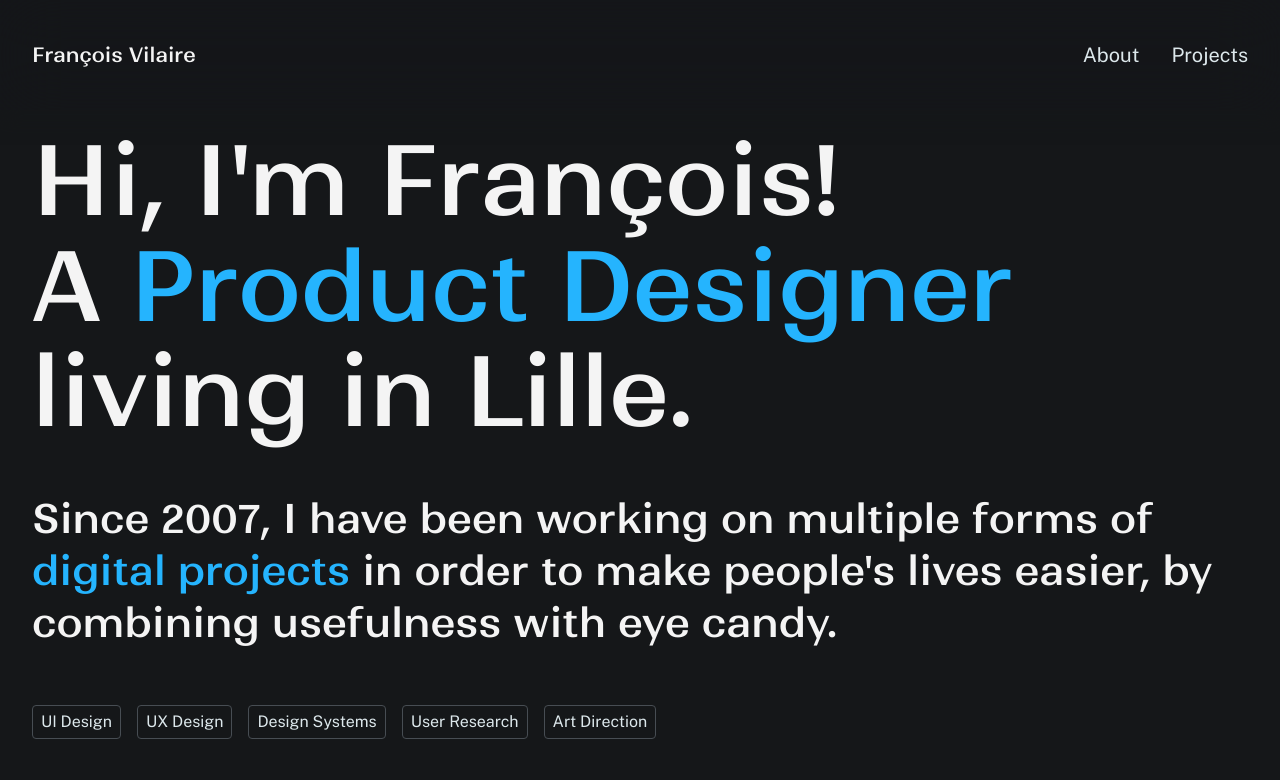
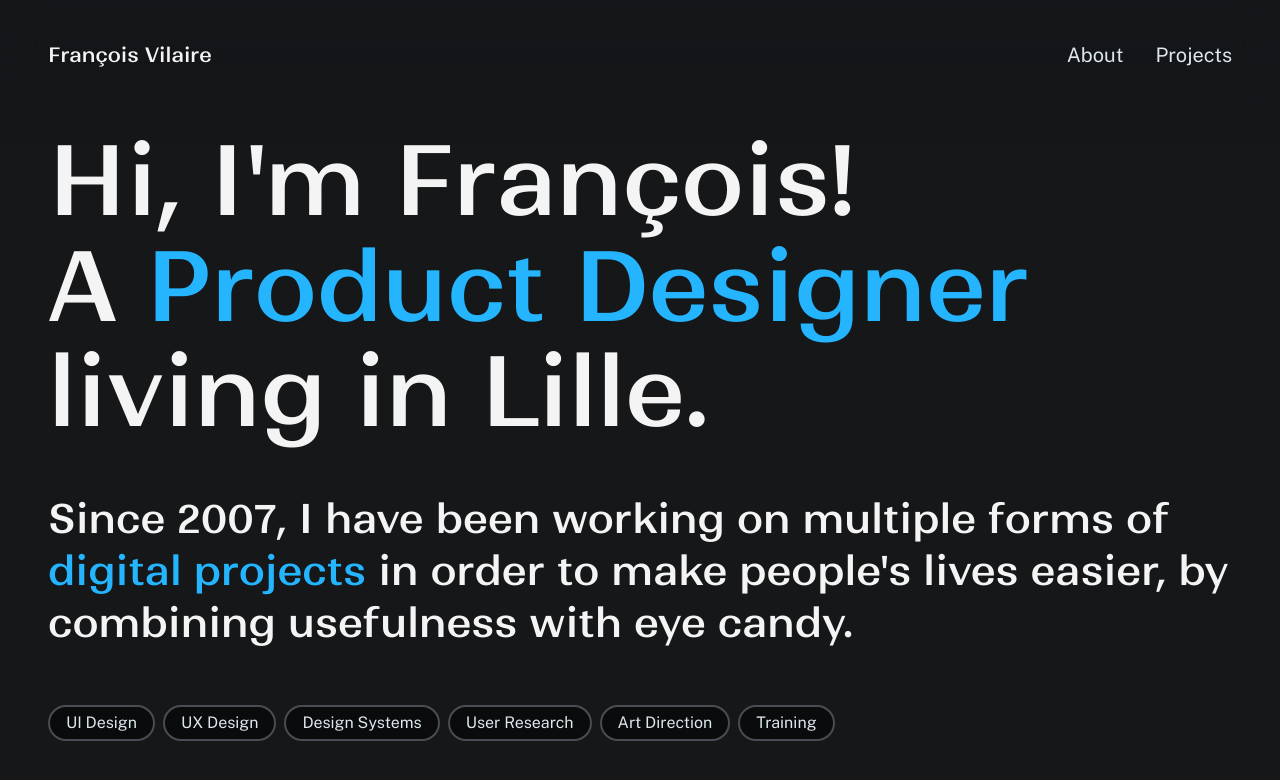
Before and after one commit to cyshini/cyshini.github.io, an Eleventy site: page index.njk in a window 1280 px wide. Built offline with nearby package versions, Linux system fonts and the light colour scheme; Eleventy itself is replaced by a stand-in of ours; files that its build step writes are made by us from their sources.

Commit message:
Projects cards thumbnails

```diff
--- a/index.njk
+++ b/index.njk
@@ -14,4 +14,5 @@ layout: layouts/base.njk
     <li>Design Systems</li>
     <li>User Research</li>
     <li>Art Direction</li>
+    <li>Training</li>
 </ul>
--- a/projects.njk
+++ b/projects.njk
@@ -22,7 +22,7 @@ permalink: projects.html
                     <img src="{{ project.thumbnail }}" class="project-thumbnail" alt="{{ project.title }} thumbnail">
                 </div>
                 <div class="card-section">
-                    <h3 class="title--s">{{ project.title }} <span class="card-icon"><svg xmlns="http://www.w3.org/2000/svg" width="22" height="18" viewBox="0 -2 22 18" class="icon-arrow-right"><polygon points="20.3 7 14.2 0.9 12.4 2.7 15.5 5.8 1.7 5.8 1.7 8.3 15.5 8.3 12.4 11.3 14.2 13.1 20.3 7 20.3 7 " fill="#FFF"/></svg></span></h3>
+                    <h3 class="title--s">{{ project.title }} <span class="card-icon"><svg xmlns="http://www.w3.org/2000/svg" width="22" height="18" viewBox="0 -2 22 18" class="icon-arrow-right"><polygon points="20.3 7 14.2 0.9 12.4 2.7 15.5 5.8 1.7 5.8 1.7 8.3 15.5 8.3 12.4 11.3 14.2 13.1 20.3 7 20.3 7 " fill="#f4f4f4"/></svg></span></h3>
                     <p>{{ project.jobs }}</p>
                 </div>
             </div>
--- a/sass/components/grid.scss
+++ b/sass/components/grid.scss
@@ -66,8 +66,12 @@
 }
 
 // Larger than mobile screen
-@media (min-width: 64rem) {
+@media (min-width: 40rem) {
   // Safari desktop has a bug using `rem`, but Safari mobile works
+
+  .container {
+    padding: 1.6rem 4.8rem;
+  }
 
   .row {
     flex-direction: row;
--- a/sass/components/taglist.scss
+++ b/sass/components/taglist.scss
@@ -3,15 +3,16 @@
     margin:0;
     display: flex;
     flex-wrap: wrap;
-    gap: 1.6rem;
+    gap: 0.8rem;
     li {
         list-style: none;
         flex-direction: column;
         font-size: 1.6rem;
         white-space: nowrap;
-        border: 1px solid $color-grey-dark;
-        border-radius: 0.4rem;
-        padding: 0.4rem 0.8rem;
+        border: 2px solid $color-grey-dark;
+        border-radius: 2.0rem;
+        background-color: $color-grey-darkest;
+        padding: 0.4rem 1.6rem;
         margin: 0;
     }
 }
--- a/sass/organisms/header.scss
+++ b/sass/organisms/header.scss
@@ -46,7 +46,7 @@ header {
 
 @media (min-width: 40rem) {
     header nav {
-        padding: 4.0rem 3.2rem;
+        padding: 4.0rem 4.8rem;
         ul {
             gap: 3.2rem;
             a {
```
Also changed, not shown: docs/css/components/grid.css, docs/css/components/taglist.css, docs/css/styles.css, docs/img/card-leroymerlin.jpg (added), docs/img/card-meert.jpg (added), docs/img/card-perfectdraft.jpg (added), docs/index.html, docs/projects.html, img/card-leroymerlin.jpg (added), img/card-meert.jpg (added), img/card-perfectdraft.jpg (added), img/picto-laredoute.svg (added), 2 other files.
